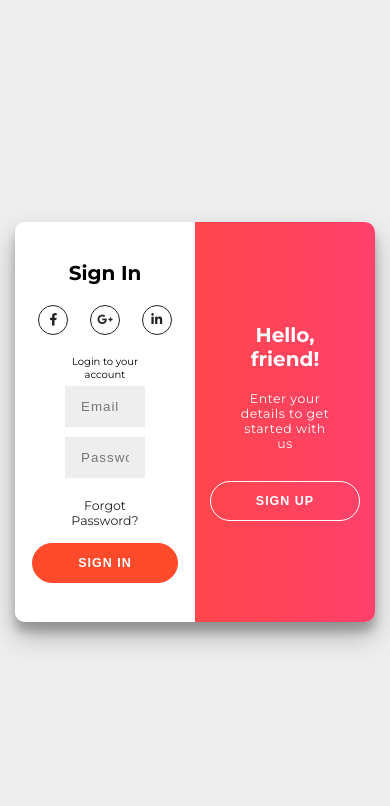
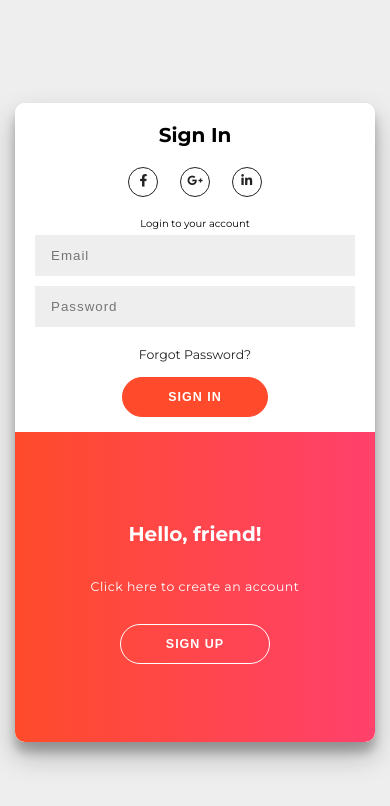
Before and after one commit to jdesoto1618/signup-signin-form, a plain HTML site: page index.html in a window 390 px wide. Drawn offline with Linux system fonts and the light colour scheme.

Commit message:
Large refactor and adjustment of how the styles change based on user clicks.
Also added more classes to the markup and CSS so that the code
is more efficient in matching selectors on the page.

Added support for mombile resolutions as well.

```diff
--- a/index.html
+++ b/index.html
@@ -22,7 +22,7 @@
     <main class="body-wrapper">
       <div class="container">
         <div class="form-container sign-up-container">
-          <form action="#">
+          <form class="form signup-form" action="#">
             <h1 class="form-heading create-account">Create Account</h1>
 
             <div class="social-container">
@@ -34,9 +34,9 @@
             </div>
 
             <span>or use your email for registration</span>
-            <input type="text" placeholder="Name" />
-            <input type="email" placeholder="Email" />
-            <input type="password" placeholder="Password" />
+            <input class="form-input" type="text" placeholder="Name" />
+            <input class="form-input" type="email" placeholder="Email" />
+            <input class="form-input" type="password" placeholder="Password" />
             <button type="button" class="new-account-signup-button">
               Sign Up
             </button>
@@ -44,7 +44,7 @@
         </div>
 
         <div class="form-container sign-in-container">
-          <form action="#">
+          <form class="form signin-form" action="#">
             <h1 class="form-heading sign-in show-text">Sign In</h1>
             <div class="social-container">
               <a href="#" class="social"><i class="fab fa-facebook-f"></i></a>
@@ -54,8 +54,8 @@
               <a href="#" class="social"><i class="fab fa-linkedin-in"></i></a>
             </div>
             <span>Login to your account</span>
-            <input type="email" placeholder="Email" />
-            <input type="password" placeholder="Password" />
+            <input class="form-input" type="email" placeholder="Email" />
+            <input class="form-input" type="password" placeholder="Password" />
             <a href="#" class="forgot-password">Forgot Password?</a>
             <button type="button" class="sign-in-button login-button">
               Sign In
@@ -66,13 +66,13 @@
         <div class="overlay-container">
           <div class="overlay">
             <div class="overlay-panel overlay-left">
-              <h1>Welcome Back!</h1>
+              <h1 class="overlay-heading">Welcome Back!</h1>
               <p>To stay connected with us, please login</p>
               <button class="ghost" type="button" id="signIn">Sign In</button>
             </div>
             <div class="overlay-panel overlay-right">
-              <h1>Hello, friend!</h1>
-              <p>Enter your details to get started with us</p>
+              <h1 class="overlay-heading">Hello, friend!</h1>
+              <p>Click here to create an account</p>
               <button class="ghost" type="button" id="signUp">Sign Up</button>
             </div>
           </div>
--- a/main.js
+++ b/main.js
@@ -2,6 +2,7 @@ const signUpButton = document.querySelector("#signUp");
 const signInButton = document.querySelector("#signIn");
 const loginButton = document.querySelector(".login-button");
 const formWrapper = document.querySelector(".container");
+const formHeading = document.querySelector(".form-heading");
 const signInText = document.querySelector(".form-heading.sign-in");
 const createAccountText = document.querySelector(
   ".form-heading.create-account"
@@ -9,13 +10,11 @@ const createAccountText = document.querySelector(
 let inputs = document.querySelectorAll("form input");
 
 signUpButton.addEventListener("click", () => {
-  formWrapper.classList.add("right-panel-active");
-  createAccountText.classList.add("show-text");
-  signInText.classList.remove("show-text");
+  formWrapper.classList.toggle("right-panel-active");
+  formHeading.classList.toggle("show-text");
 });
 
 signInButton.addEventListener("click", () => {
-  formWrapper.classList.remove("right-panel-active");
-  signInText.classList.add("show-text");
-  createAccountText.classList.remove("show-text");
+  formWrapper.classList.toggle("right-panel-active");
+  formHeading.classList.toggle("show-text");
 });
--- a/styles.css
+++ b/styles.css
@@ -47,12 +47,8 @@ body {
   position: relative;
   overflow: hidden;
   width: 100%;
-  height: 40rem;
-}
-
-h1 {
-  font-size: var(--text-xl);
-  margin: 0;
+  display: grid;
+  grid-template-columns: 1fr;
 }
 
 p {
@@ -102,25 +98,26 @@ button.ghost {
   border: 0.1rem solid var(--white);
 }
 
-.form-container {
-  position: absolute;
-  top: 0;
-  height: 100%;
-  transition: all 0.6s ease-in-out;
-}
-
-.form-container form {
+.form {
   background: var(--white);
   display: flex;
   flex-direction: column;
-  padding: 0 5rem;
+  padding: 2rem 2rem 0;
   height: 100%;
   justify-content: center;
   align-items: center;
   text-align: center;
 }
 
-.form-container input {
+.form-heading {
+  font-size: var(--text-xl);
+  margin: 0;
+  opacity: 0;
+  transition: opacity 1.125s ease;
+  transition-delay: 0.35s;
+}
+
+.form-input {
   background: var(--page-background-color);
   border: 0.1rem solid transparent;
   outline: none;
@@ -130,18 +127,12 @@ button.ghost {
   transition: border 0.3s linear;
 }
 
-.form-container form input:focus {
+.form-input:focus {
   border-bottom: 0.1rem solid var(--red-400);
 }
 
-.form-container input::placeholder {
+.form-input::placeholder {
   letter-spacing: 0.1rem;
-}
-
-.form-heading {
-  opacity: 0;
-  transition: opacity 1.125s ease;
-  transition-delay: 0.35s;
 }
 
 .show-text {
@@ -172,16 +163,11 @@ button.ghost {
 }
 
 .sign-in-container {
-  left: 0;
-  width: 50%;
-  z-index: 2;
+  order: 1;
 }
 
 .sign-up-container {
-  left: 0;
-  width: 50%;
-  z-index: 1;
-  opacity: 0;
+  order: 2;
 }
 
 .new-account-signup-button {
@@ -190,12 +176,14 @@ button.ghost {
 
 .overlay-container {
   position: absolute;
-  top: 0;
-  left: 50%;
-  width: 50%;
-  height: 100%;
+  top: auto;
+  bottom: 0;
+  left: 0;
+  width: 100%;
+  height: 31rem;
   overflow: hidden;
-  transition: transform 0.6s ease;
+  transition: transform 0.6s ease, top 0.6s ease, bottom 0.6s ease,
+    left 0.6s ease, right 0.6s ease;
   z-index: 10;
 }
 
@@ -203,11 +191,8 @@ button.ghost {
   background: var(--red-gradient);
   color: var(--white);
   position: relative;
-  left: -100%;
   height: 100%;
-  width: 200%;
   transform: translateX(0);
-  transition: transform 0.6s ease;
 }
 
 .overlay-panel {
@@ -217,53 +202,80 @@ button.ghost {
   flex-direction: column;
   justify-content: center;
   align-items: center;
-  padding: 0 4rem;
+  padding: 0 2rem;
   height: 100%;
-  width: 50%;
+  width: 100%;
   text-align: center;
-  transform: translateX(0);
-  transition: transform 0.6s ease;
+  transition: transform 0.6s ease, opacity var(--transition-speed) ease;
+  opacity: 0;
+}
+
+.overlay-heading {
+  font-size: var(--text-xl);
 }
 
 .overlay-right {
-  right: 0;
-  transform: translateX(0);
+  opacity: 1;
 }
 
 .overlay-left {
-  transform: translateX(-20%);
+  opacity: 0;
 }
 
 .container.right-panel-active .sign-in-container {
-  transform: translateX(100%);
+  transform: translateY(100%);
 }
 
 .container.right-panel-active .overlay-container {
-  transform: translateX(-100%);
+  top: 0;
+  bottom: auto;
+}
+
+.container.right-panel-active .overlay-right {
+  opacity: 0;
+}
+
+.container.right-panel-active .overlay-left {
+  opacity: 1;
 }
 
 .container.right-panel-active .sign-up-container {
-  transform: translateX(100%);
-  opacity: 1;
+  transform: translateY(91%);
   z-index: 5;
-}
-
-.container.right-panel-active .overlay {
-  transform: translateX(50%);
+  order: 1;
 }
 
 .container.right-panel-active .overlay-left {
   transform: translateX(0);
 }
 
-.container.right-panel-active .overlay-right {
-  transform: translateX(20%);
-}
-
 @media (min-width: 40em) {
   .container {
     max-width: 55rem;
     margin: 0 auto;
+    height: 40rem;
+    grid-template-columns: repeat(2, 1fr);
+  }
+
+  .overlay-container {
+    top: 0;
+    bottom: 0;
+    left: 50%;
+    height: auto;
+    width: 50%;
+  }
+
+  .container.right-panel-active .overlay-container {
+    left: 0;
+    bottom: 0;
+  }
+
+  .container.right-panel-active .sign-in-container {
+    transform: translate(-100%, 0px);
+  }
+
+  .container.right-panel-active .sign-up-container {
+    transform: translate(100%, 0px);
   }
 }
 
@@ -291,7 +303,11 @@ button.ghost {
     background: var(--white);
   }
 
-  .form-container form input:first-of-type {
+  .form {
+    padding: 0 5rem;
+  }
+
+  .form-input:first-of-type {
     margin-top: 2rem;
   }
 
```
